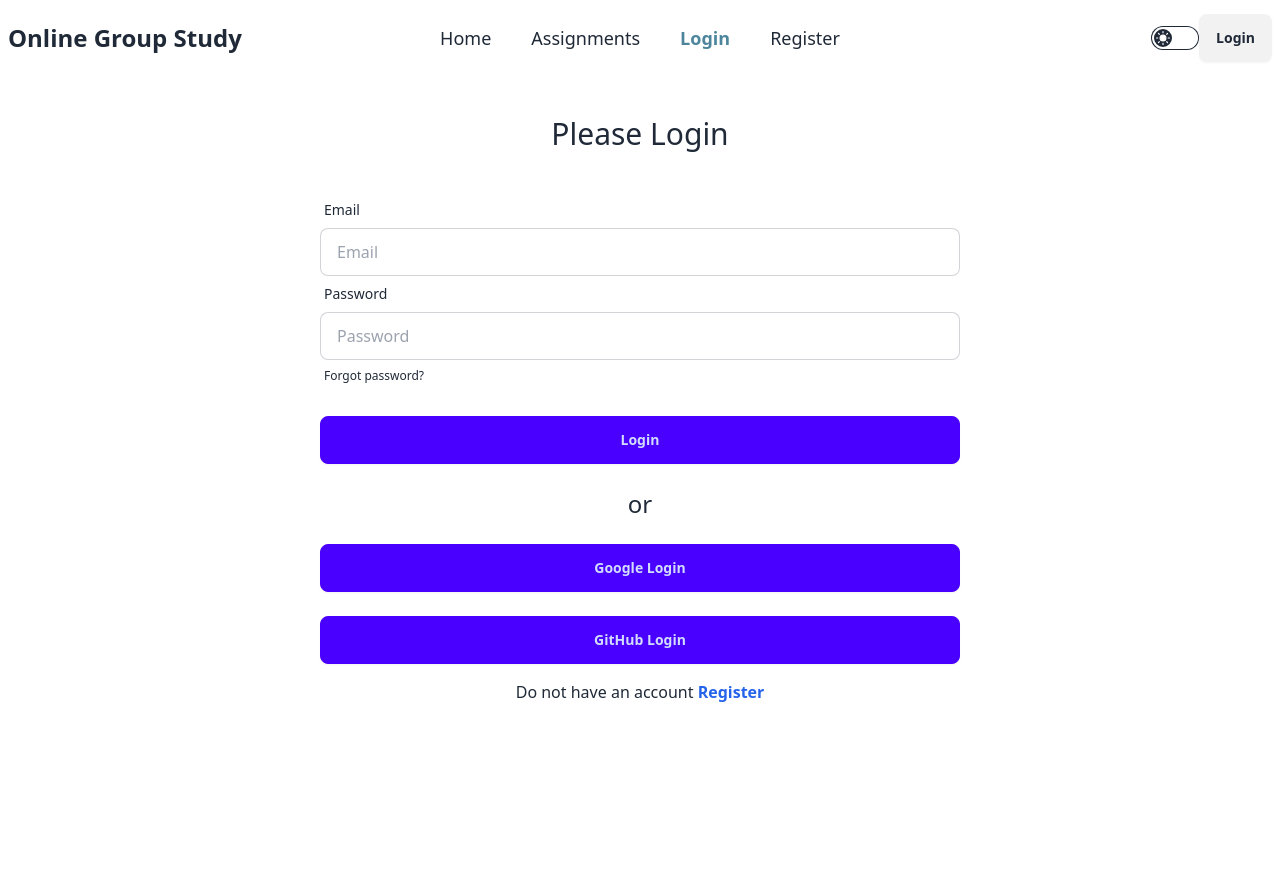
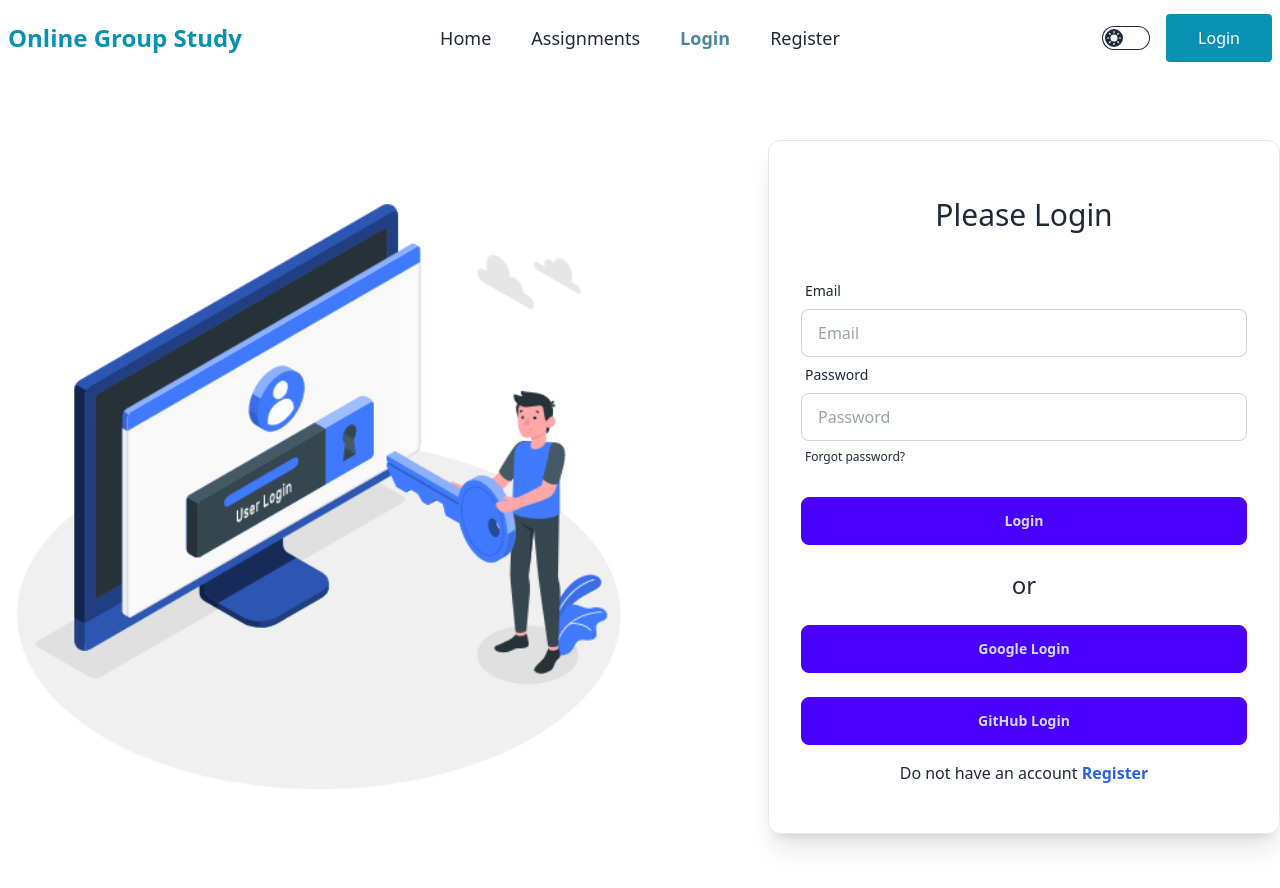
Before and after one commit to showlin1/online-group-study-client, a React (Vite) app: page /login in a window 1280 px wide. Shown: the top 888 px of the page. Before the commit the page ends 800 px from the top, so only its background shows below. Built offline with nearby package versions, Linux system fonts and the light colour scheme; no server answers.

Commit message:
login page updated

```diff
--- a/eslint.config.js
+++ b/eslint.config.js
@@ -11,13 +11,14 @@ export default [
     languageOptions: {
       ecmaVersion: 2020,
       globals: globals.browser,
+      env: { browser: true, es2020: true, node:true },
       parserOptions: {
         ecmaVersion: 'latest',
-        ecmaFeatures: { jsx: true },
+        ecmaFeatures: { jsx: true},
         sourceType: 'module',
       },
     },
-    settings: { react: { version: '18.3' } },
+    settings: { react: { version: '18.3'} },
     plugins: {
       react,
       'react-hooks': reactHooks,
--- a/src/Components/Navbar.jsx
+++ b/src/Components/Navbar.jsx
@@ -3,9 +3,10 @@ import { Link, NavLink } from "react-router-dom";
 import { AuthContext } from "../Provider/AuthProvider";
 
 
+
 const Navbar = () => {
     const { user, logOut } = useContext(AuthContext)
-    const hangleLogOut = () => {
+    const handleLogOut = () => {
         logOut()
     }
     const styleNav = ({ isActive }) => {
@@ -24,11 +25,11 @@ const Navbar = () => {
         {
             user && <div className="flex">
                 <NavLink style={styleNav} to={'/createAssignments'}>
-                <li className="px-5 py-2">Create Assignments</li>
-            </NavLink>
-            <NavLink style={styleNav} to={'/pendingAssignments'}>
-                <li className="px-5 py-2">Pending Assignments</li>
-            </NavLink>
+                    <li className="px-5 py-2">Create Assignments</li>
+                </NavLink>
+                <NavLink style={styleNav} to={'/pendingAssignments'}>
+                    <li className="px-5 py-2">Pending Assignments</li>
+                </NavLink>
             </div>
 
         }
@@ -42,6 +43,7 @@ const Navbar = () => {
     return (
         <div className="">
             <div className="navbar container mx-auto">
+
                 <div className="navbar-start">
                     <div className="dropdown">
                         <div tabIndex={0} role="button" className="btn btn-ghost lg:hidden">
@@ -51,14 +53,14 @@ const Navbar = () => {
                             {navLinks}
                         </ul>
                     </div>
-                    <Link to={'/'} className="text-2xl text-primay font-black cursor-pointer hover:text-cyan-600">Online Group Study</Link>
+                    <Link to={'/'} className="text-2xl text-cyan-600 font-black cursor-pointer hover:text-teal-600">Online Group Study</Link>
                 </div>
                 <div className="navbar-center hidden lg:flex">
                     <ul className="menu menu-horizontal px-1 text-lg">
                         {navLinks}
                     </ul>
                 </div>
-                <div className="navbar-end">
+                <div className="navbar-end space-x-4">
                     <label className="cursor-pointer grid place-items-center">
                         <input type="checkbox" value="dracula" className="toggle theme-controller bg-base-content row-start-1 col-start-1 col-span-2" />
                         <svg className="col-start-1 row-start-1 stroke-base-100 fill-base-100" xmlns="http://www.w3.org/2000/svg" width="14" height="14" viewBox="0 0 24 24" fill="none" stroke="currentColor" strokeWidth="2" strokeLinecap="round" strokeLinejoin="round"><circle cx="12" cy="12" r="5" /><path d="M12 1v2M12 21v2M4.2 4.2l1.4 1.4M18.4 18.4l1.4 1.4M1 12h2M21 12h2M4.2 19.8l1.4-1.4M18.4 5.6l1.4-1.4" /></svg>
@@ -79,13 +81,13 @@ const Navbar = () => {
                                     <span>
                                         <h1 className="text-xl">{user?.email}</h1>
                                     </span>
-                                    <button onClick={hangleLogOut} className="px-8 py-3 bg-primay  font-medium rounded">Log Out</button>
+                                    <button onClick={handleLogOut} className="px-8 py-3 bg-primay  font-medium rounded">Log Out</button>
                                 </ul>
                             </div>
 
                             :
                             <Link to={'/login'} >
-                                <button className="btn">Login</button>
+                                <button className="px-8 py-3 bg-cyan-600 hover:bg-teal-600 text-white font-medium rounded">Login</button>
                             </Link>
                     }
 
--- a/src/Pages/Login.jsx
+++ b/src/Pages/Login.jsx
@@ -1,5 +1,6 @@
 import { useContext } from "react";
 import { Link } from "react-router-dom";
+import login from "../assets/Login.gif"
 // import Footer from "../Footer/Footer";
 import Swal from "sweetalert2";
 import { AuthContext } from "../Provider/AuthProvider";
@@ -43,9 +44,10 @@ const Login = () => {
             })
     }
     return (
-        <div>
-            <h2 className="text-3xl text-center my-10">Please Login</h2>
-            <form onSubmit={handleLogin} className="md:w-3/4 lg:w-1/2 mx-auto">
+        <div className="flex items-center flex-col lg:flex-row justify-between py-16">
+             <img className="w-1/2" src={login} alt="" />
+            <form onSubmit={handleLogin} className="md:w-3/4 lg:w-1/2 px-4 py-4 md:px-8 max-w-lg border rounded-xl shadow-xl">
+                <h2 className="text-3xl text-center my-10">Please Login</h2>
                 <div className="form-control">
                     <label className="label">
                         <span className="label-text">Email</span>
@@ -73,8 +75,9 @@ const Login = () => {
                 <div className="form-control mt-6">
                     <button onClick={handleGithubSignIn} className="btn btn-primary">GitHub Login</button>
                 </div>
+                <p className="text-center mt-4 mb-8">Do not have an account <Link to='/register' className="text-blue-600 font-bold">Register</Link></p>
             </form>
-            <p className="text-center mt-4 mb-8">Do not have an account <Link to='/register' className="text-blue-600 font-bold">Register</Link></p>
+
             {/* <Footer></Footer> */}
         </div>
     );
```
Also changed, not shown: src/assets/Login.gif (added).
